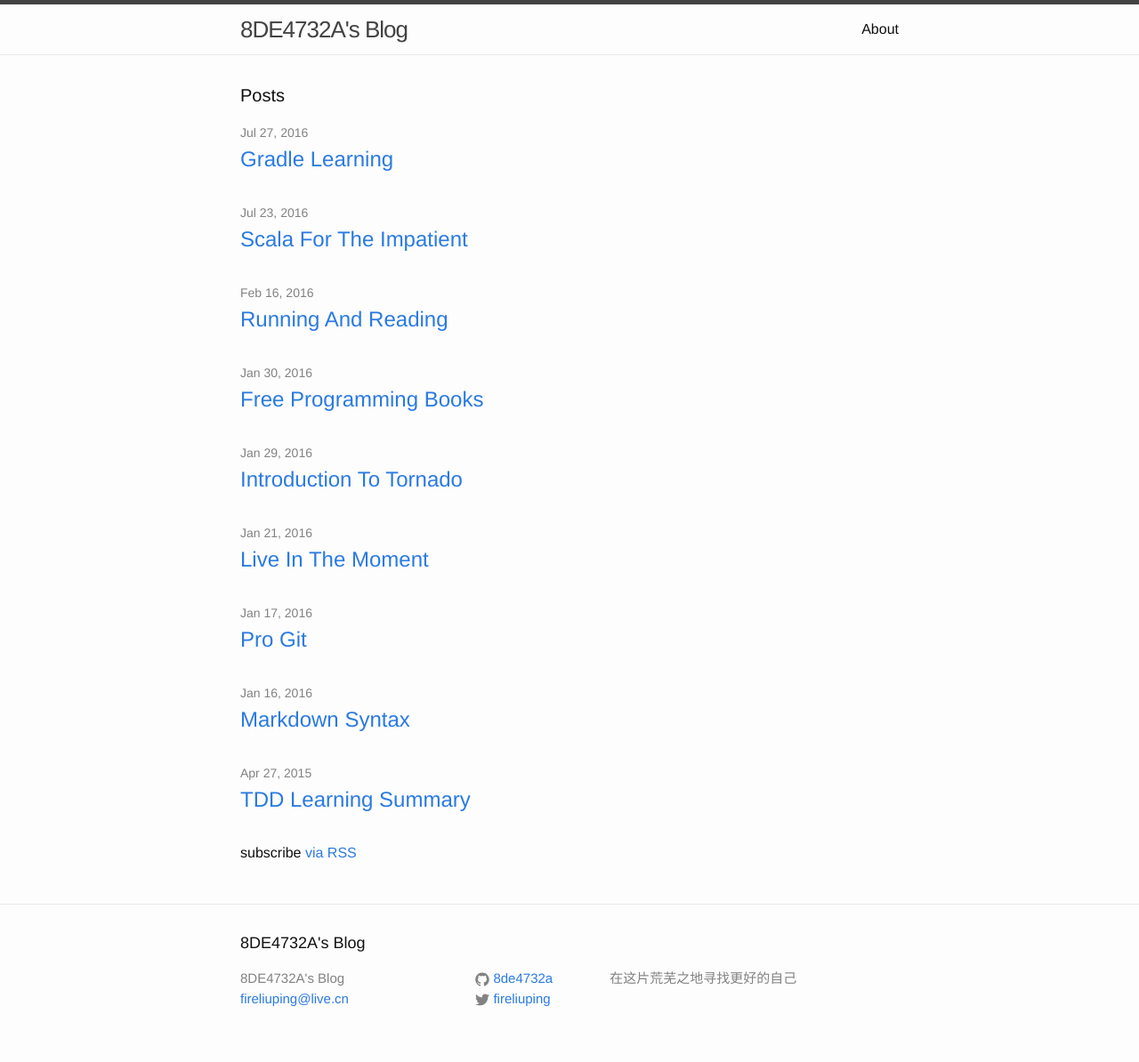
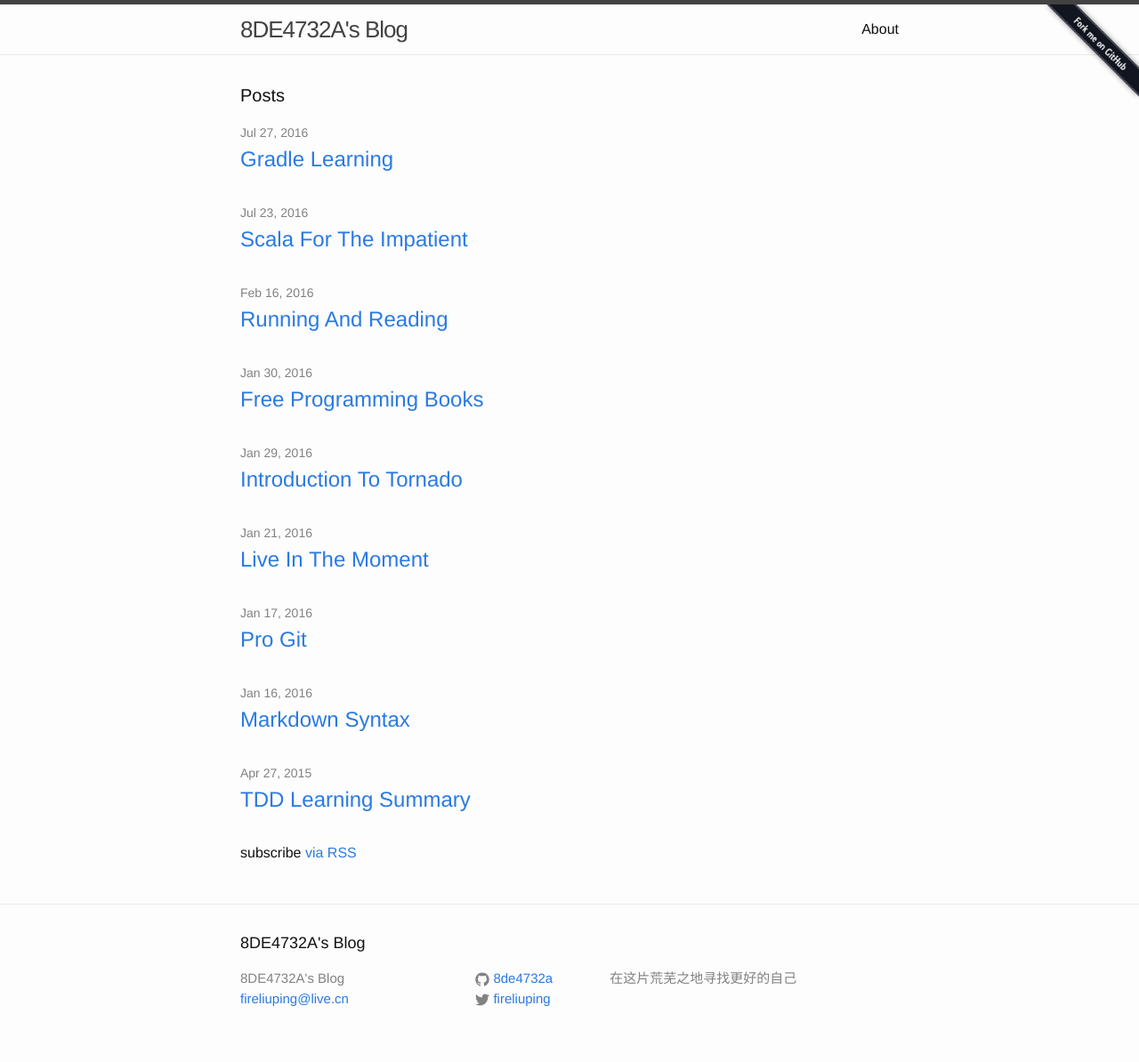
Before and after one commit to 8DE4732A/8DE4732A.github.io, a Jekyll site: the page built from index.html, in a window 1280 px wide. Shown: the whole page at 89% size. Built offline with Jekyll 4.4.1, drawn with Linux system fonts in a browser that asks for light colours.

Commit message:
add fork me github.

```diff
--- a/_includes/header.html
+++ b/_includes/header.html
@@ -23,5 +23,5 @@
     </nav>
 
   </div>
-
+  <a id="fork-me" href="https://github.com/8DE4732A/8DE4732A.github.io"><img src="/assets/forkme.png" alt="Fork me on GitHub"></a>
 </header>
--- a/css/main.scss
+++ b/css/main.scss
@@ -51,3 +51,13 @@ $on-laptop:        800px;
         "layout",
         "syntax-highlighting"
 ;
+
+
+#fork-me img {
+  position: absolute;
+  top: 0;
+  right: 0;
+  border: 0;
+  width: calc((100% - 1050px)/2);
+  max-width: 149px;
+}
```
Also changed, not shown: assets/forkme.png (added).
